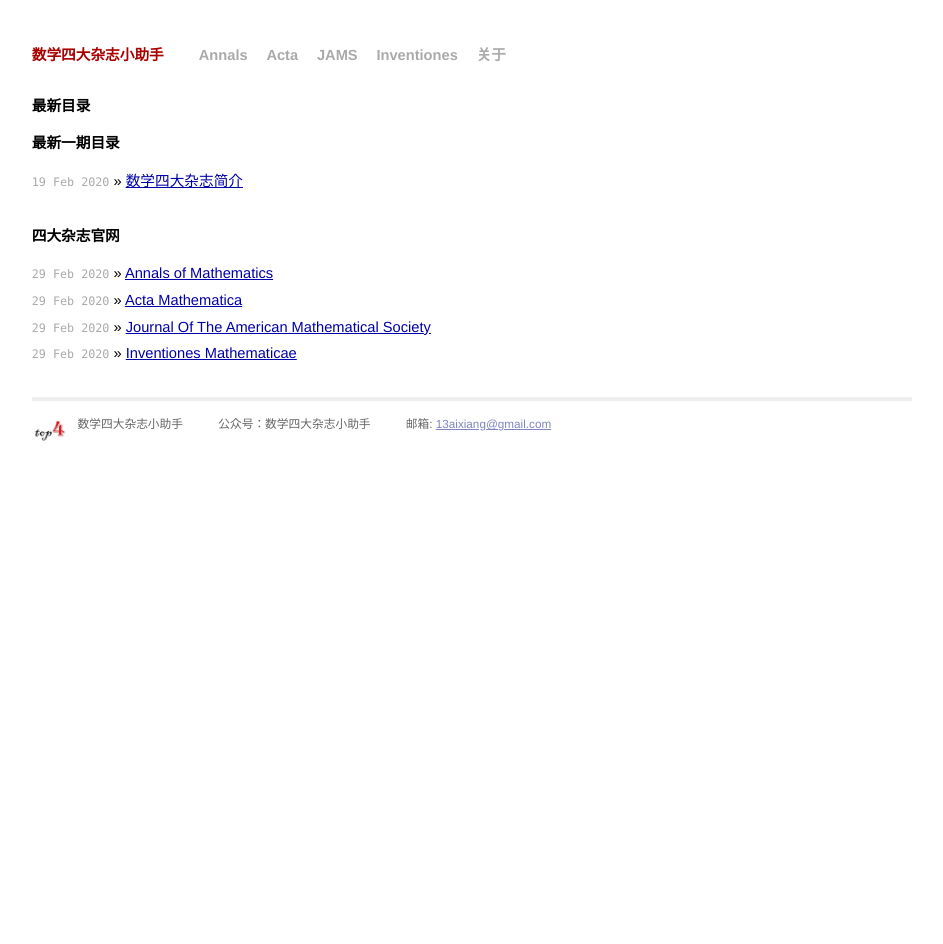
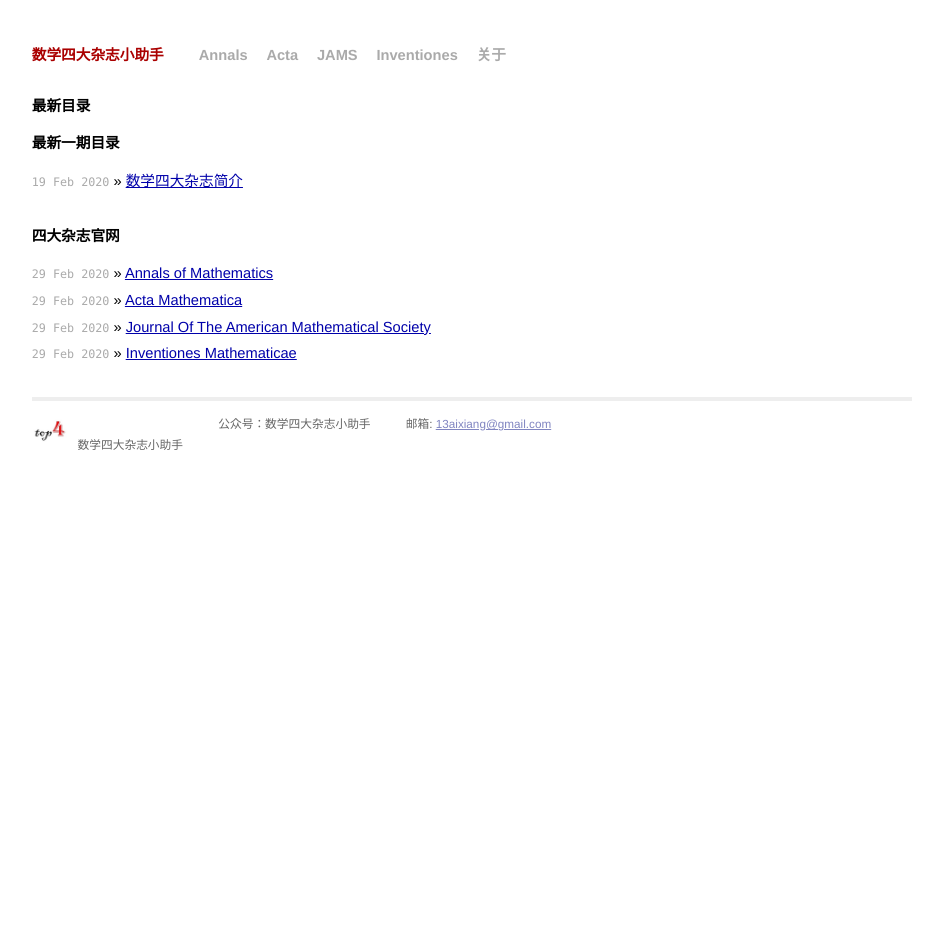
Before and after one commit to mathtop4/mathtop4.github.io, a Jekyll site: the page built from index.md, in a window 1280 px wide. Shown: the whole page, without its empty margins (168-1111 px from the left). Built offline with Jekyll 4.4.1, drawn with Linux system fonts in a browser that asks for light colours.

Commit message:
Update default.html

```diff
--- a/_layouts/default.html
+++ b/_layouts/default.html
@@ -48,7 +48,7 @@
     <div class="footer">
     <div class="contact">
       <p>
-        <img src="/top4.jpg" width="36" align="top"/></a>
+        <img src="/top4.jpg" width="36" align="bottom"/></a>
          &nbsp
         数学四大杂志小助手
       </p>
```
